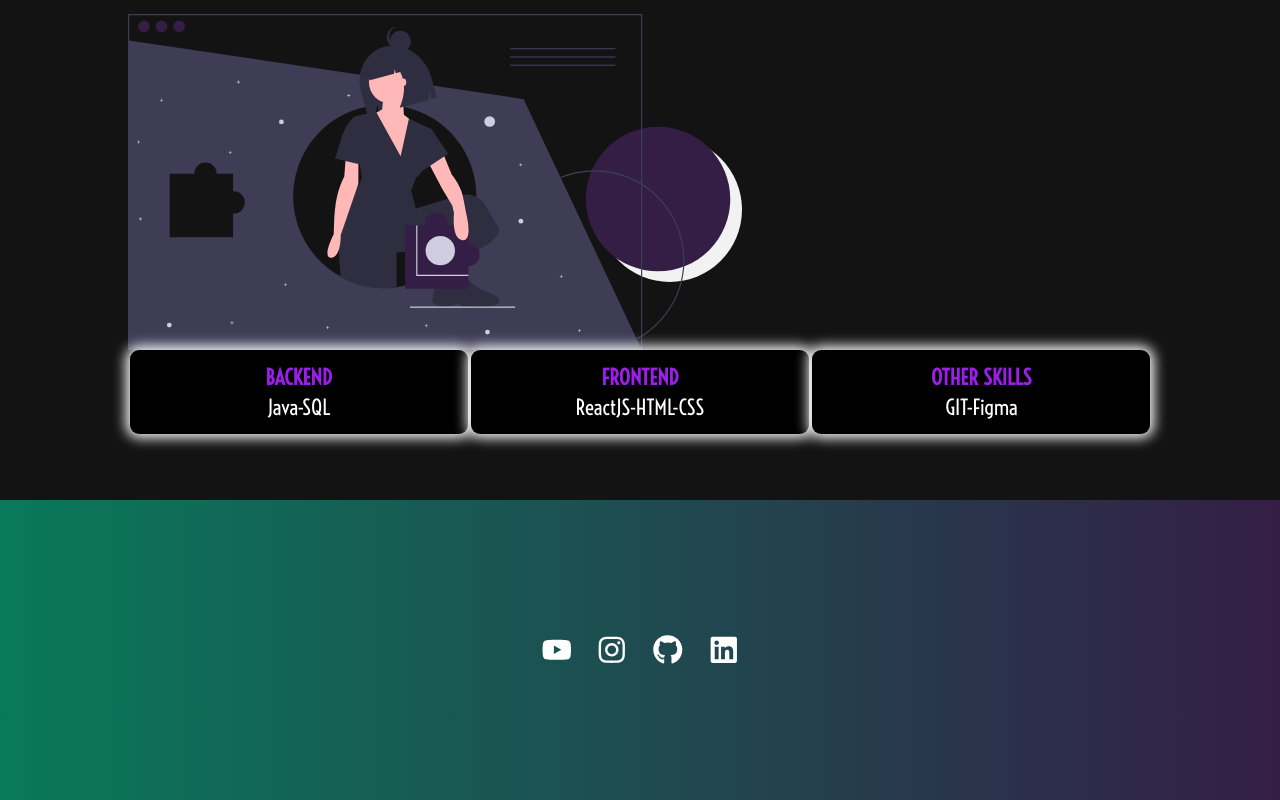
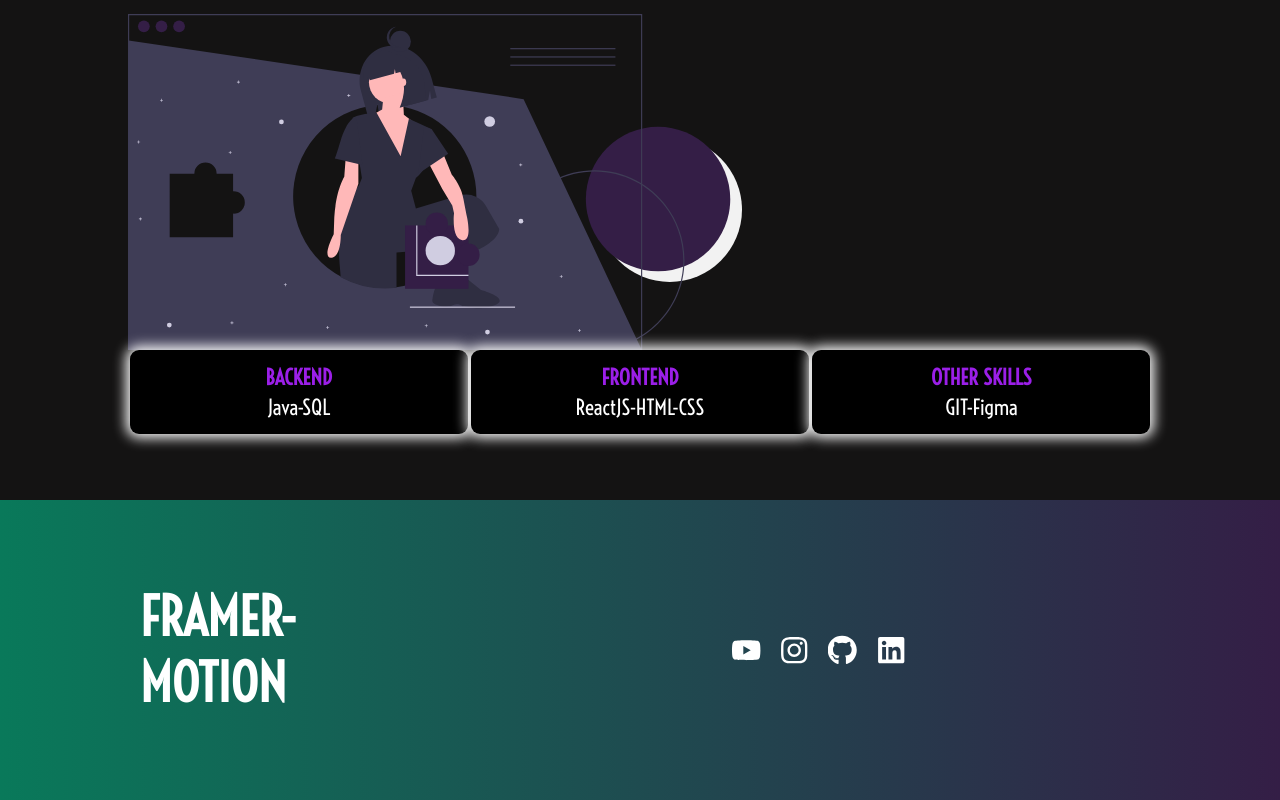
Before and after one commit to ash-ys/ash-ys.github.io, a React (Create React App) app: page / in a window 1280 px wide. Shown: the part 1827-2627 px from the top of the page. Built offline with nearby package versions, Linux system fonts and the light colour scheme.

Commit message:
framer motion

```diff
--- a/package.json
+++ b/package.json
@@ -6,6 +6,7 @@
     "@testing-library/jest-dom": "^5.11.10",
     "@testing-library/react": "^11.2.6",
     "@testing-library/user-event": "^12.8.3",
+    "framer-motion": "^4.1.5",
     "react": "^17.0.2",
     "react-dom": "^17.0.2",
     "react-icons": "^4.2.0",
--- a/src/components/Contact/Contact.js
+++ b/src/components/Contact/Contact.js
@@ -1,5 +1,6 @@
 import { FaYoutube, FaInstagram, FaGithub, FaLinkedin } from "react-icons/fa";
 import classes from './Contact.module.css'
+import {motion} from 'framer-motion'
 const handleURL =(url) => {
     return () => window.open(url,"_blank")
 }
@@ -7,6 +8,7 @@
     return (
 
         <div className={classes.Contact} id="contact">
+            <motion.h1 style={{paddingLeft:'140px'}}>FRAMER-MOTION</motion.h1>
             <div className={classes.ContactIcons}>
             <FaYoutube color ='white' size= '30px' style={{padding: '1%'}}
             onClick={handleURL('https://www.youtube.com/channel/UC5I1ZV96xf-qffbCdFYZihg')} />
--- a/src/components/PageHeader/PageHeader.module.css
+++ b/src/components/PageHeader/PageHeader.module.css
@@ -11,8 +11,15 @@
   left: 0;
   width: 12vw;
   border: 1px solid #341e46;
+  display: none;
 }
 
 .Container h1 {
   color: white;
 }
+
+@media (max-width: 375px) {
+  .Container hr {
+    display: none;
+  }
+}
```
Also changed, not shown: 1 other file (tests, documents, lock files or other folders).
